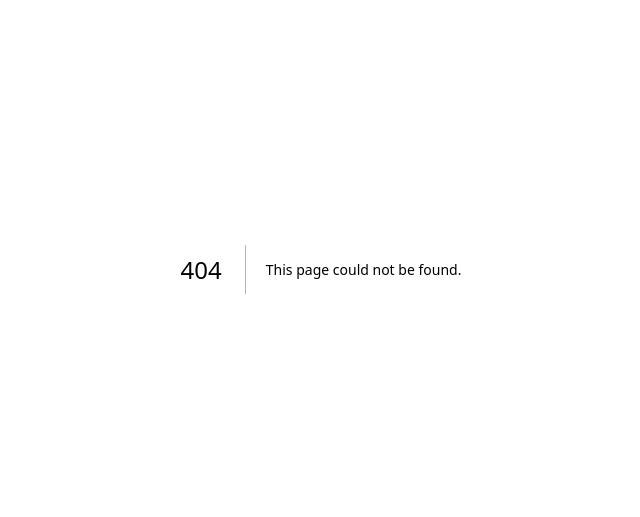
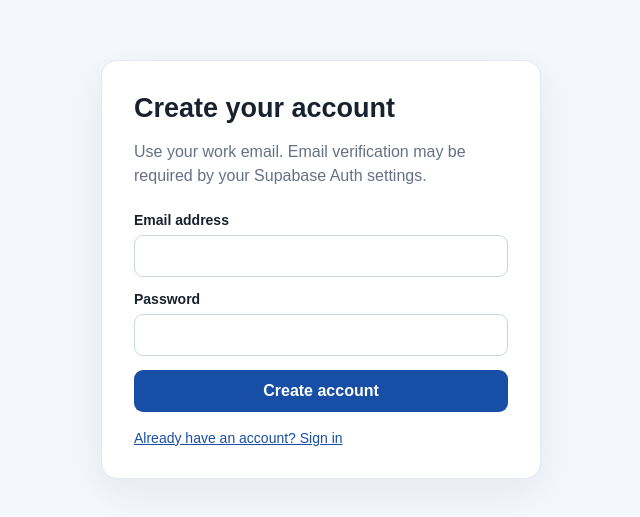
Before and after one commit to meetaliabbas/digital-Invoicing, a Next.js app in the folder github-patch/web-app/: page /signup in a window 1280 px wide. Before the commit this address had no page. Shown: the part 131-648 px from the top of the page, without its empty margins (319-959 px from the left). Built offline with nearby package versions, Linux system fonts and the light colour scheme.

Commit message:
Add files via upload

```diff
--- /dev/null
+++ b/github-patch/web-app/src/app/signup/page.tsx
@@ -0,0 +1,11 @@
+import Link from "next/link";
+import { AuthForm } from "@/components/auth-form";
+
+export default function SignupPage() {
+  return <main className="shell"><section className="panel">
+    <h1>Create your account</h1>
+    <p className="muted">Use your work email. Email verification may be required by your Supabase Auth settings.</p>
+    <AuthForm mode="signup" nextPath="/dashboard" />
+    <div className="links"><Link href="/login">Already have an account? Sign in</Link></div>
+  </section></main>;
+}
```
